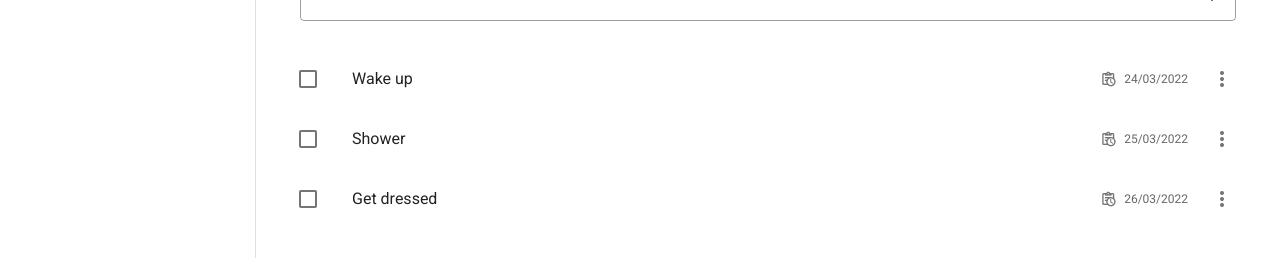
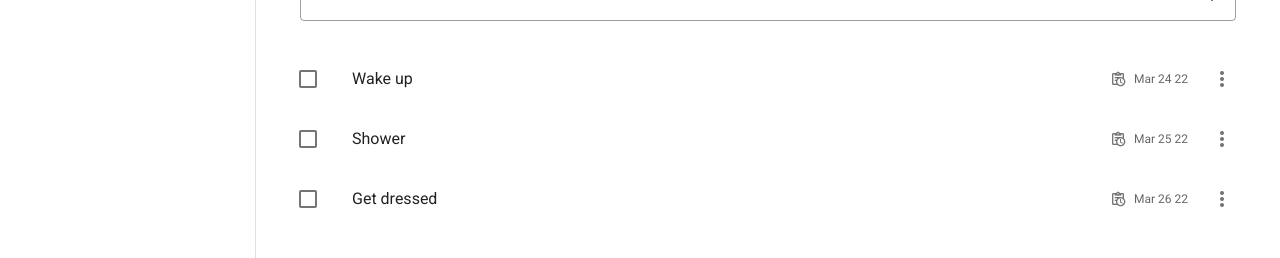
Before and after one commit to callumbuttery/Vuex-Vuetify-Todo, a Vue app: page /#/ in a window 1280 px wide. Shown: the part 255-513 px from the top of the page. Built offline with nearby package versions, Linux system fonts and the light colour scheme.

Commit message:
Feat: change date format

```diff
--- a/src/components/Todo/Task.vue
+++ b/src/components/Todo/Task.vue
@@ -39,11 +39,6 @@ import TaskMenu from "./Menu/TaskOptions.vue";
 
 export default {
   props: ["task"],
-  // methods: {
-  //   niceDate(value) {
-  //     return format(new Date(value), 'dd/MM/yyyy');
-  //   }
-  // },
   components: {
     TaskMenu,
   },
@@ -52,7 +47,7 @@ export default {
       this.$store.dispatch("doneTask", taskId);
     },
     niceDate(value) {
-      return format(new Date(value), "dd/MM/yyyy");
+      return format(new Date(value), "MMM d yy");
     },
   },
 };
```
